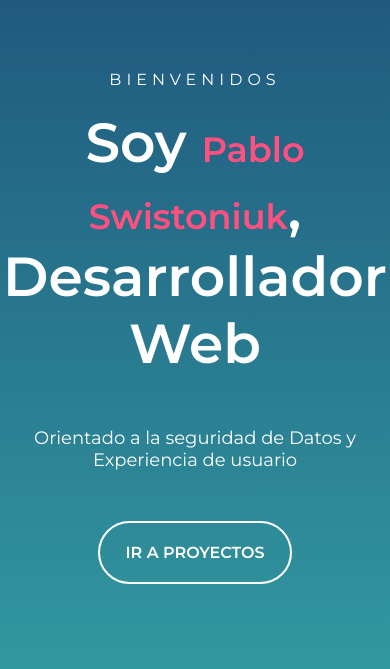
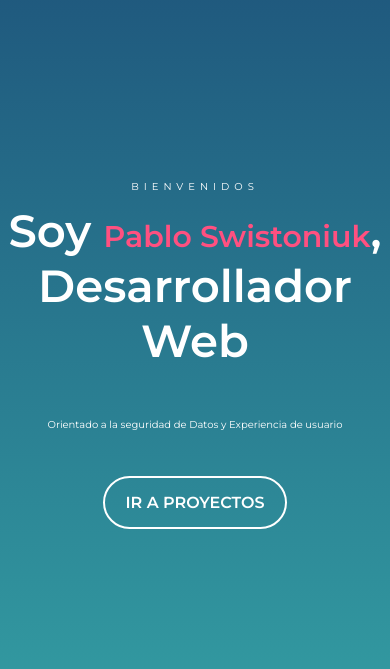
Before and after one commit to Pabloswis/Pabloswis.gitbub.io, a plain HTML site: page index.html in a window 390 px wide. Shown: the part 83-752 px from the top of the page. Drawn offline with Linux system fonts and the light colour scheme.

Commit message:
bienvenida responsive

```diff
--- a/style.css
+++ b/style.css
@@ -175,3 +175,55 @@
 #inicio .contenido .presentacion a:hover {
   background-color: #ff5080;
 }
+
+@media (max-width: 858px){
+
+
+  #inicio .contenido .presentacion {
+    max-width: 1100px;
+    height: 100vh;
+    margin: auto;
+    color: #fff;
+    display: flex;
+    flex-direction: column;
+    align-items: center;
+    justify-content: center;
+  }
+  #inicio .contenido .presentacion .bienvenida {
+    margin-top: 50px;
+    font-size: 10px;
+    margin-bottom: 10px;
+    text-transform: uppercase;
+    letter-spacing: 5px;
+  }
+  #inicio .contenido .presentacion h2 {
+    font-size: 45px;
+    margin-bottom: 25px;
+    text-align: center;
+  }
+  #inicio .contenido .presentacion h2 span {
+    font-size: 30px;
+    color: #ff5080;
+  }
+  #inicio .contenido .presentacion .descripcion {
+    max-width: 700px;
+    margin: 25px auto;
+    font-size: 10px;
+    text-align: center;
+  }
+  #inicio .contenido .presentacion a {
+    text-decoration: none;
+    display: inline-block;
+    margin: 20px;
+    padding: 15px 20px;
+    border: 2px solid #fff;
+    border-radius: 50px;
+    color: #fff;
+    font-weight: bold;
+    text-transform: uppercase;
+    transition: .5s;
+  }
+  #inicio .contenido .presentacion a:hover {
+    background-color: #ff5080;
+  }
+}
```
